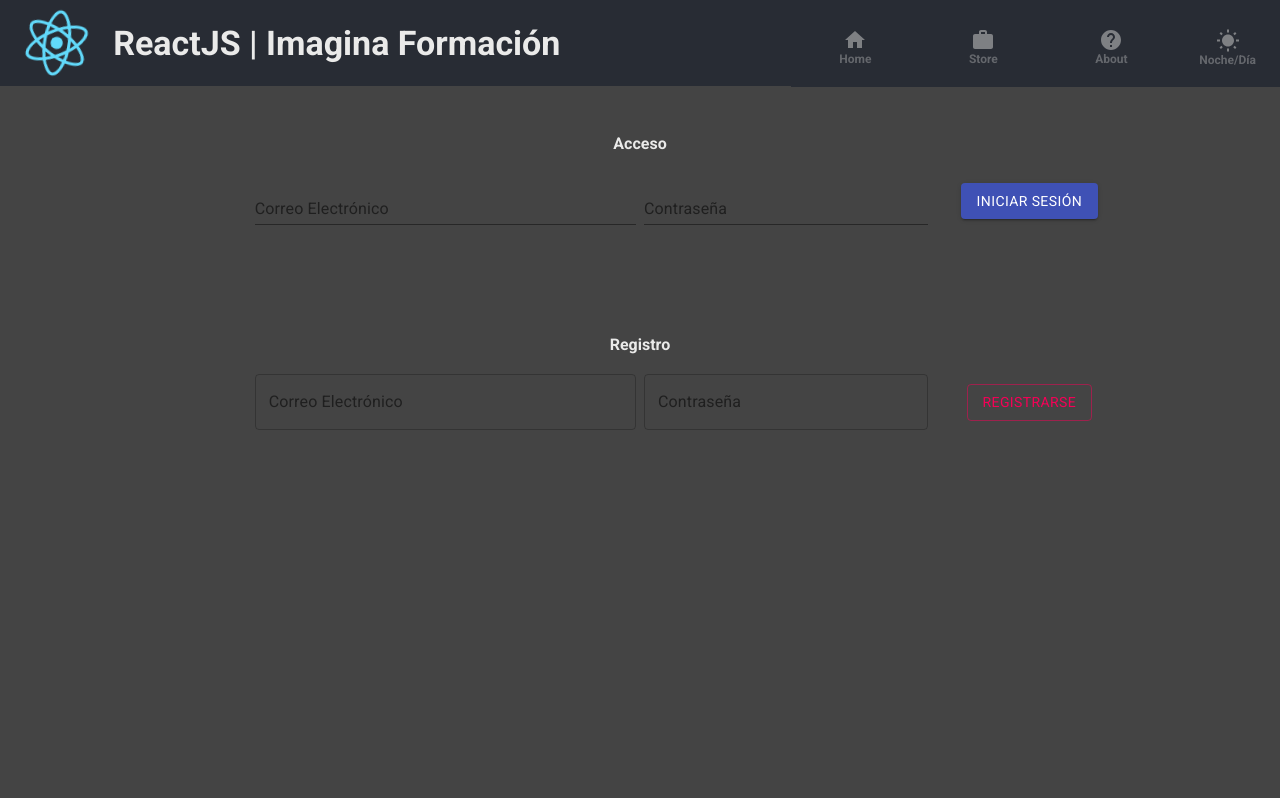
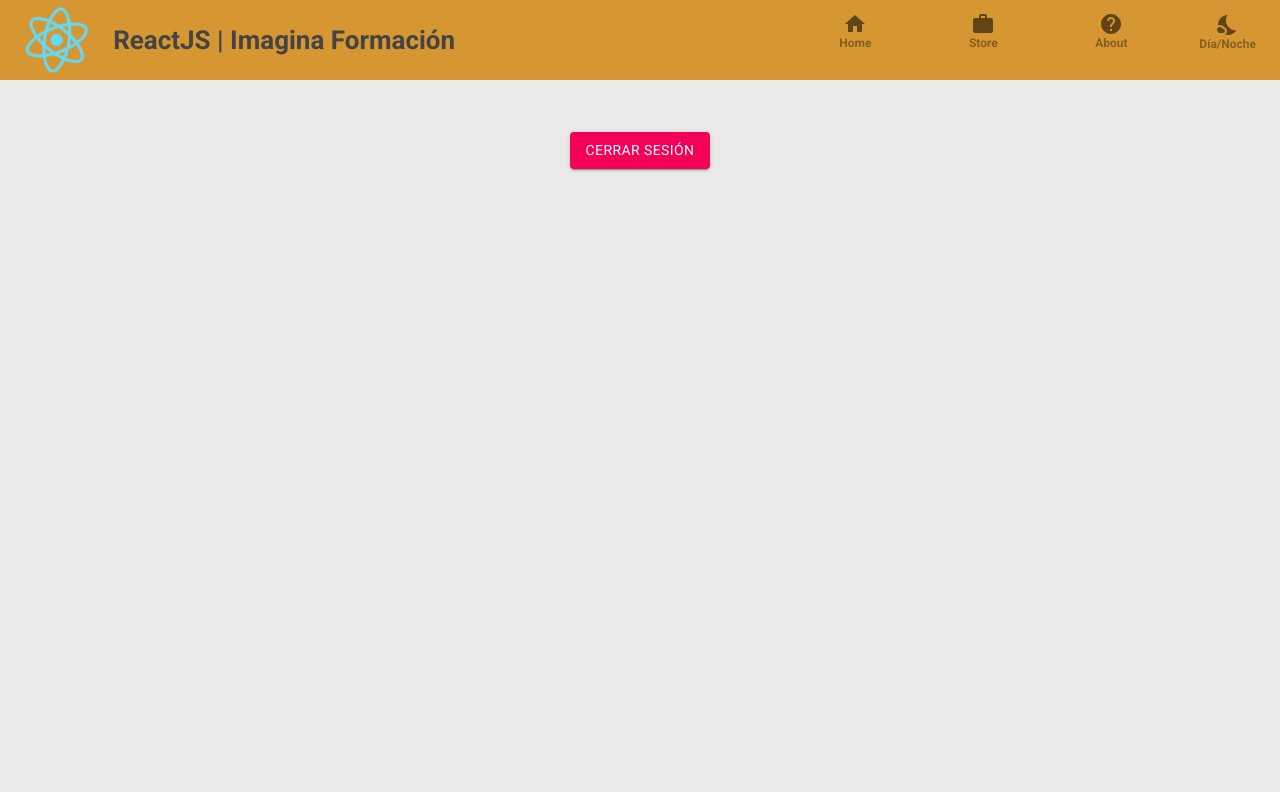
Before and after one commit to ManeFiros/tema-16, a React (Create React App) app: page / in a window 1280 px wide. Built offline with nearby package versions, Linux system fonts and the light colour scheme.

Commit message:
Pruebas tienda publicada

```diff
--- a/src/App.jsx
+++ b/src/App.jsx
@@ -1,6 +1,6 @@
 import logo from './logo.svg';
 import './App.scss';
-import React, {useReducer} from 'react';
+import React, {useReducer, useState} from 'react';
 import {BrowserRouter as Router, Route, Redirect} from 'react-router-dom';
 import Nav from './components/Nav/Nav.component';
 import ProtectedRoute from './components/ProtectedRoute/ProtectedRoute.component';
@@ -13,16 +13,16 @@ import { reducerIsLogged, initialStateIsLogged, LOG_IN, LOG_OUT, DIA, NOCHE, red
 
 function App() {
 
-  const [isLogged, dispatch] = useReducer(reducerIsLogged, initialStateIsLogged);
-  const [isDeDia, dispatchMode] = useReducer(reducerIsDeDia, initialStateIsDeDia);
+  const [isLogged, dispatch] = useState(true);//useReducer(reducerIsLogged, initialStateIsLogged);
+  const [isDeDia, dispatchMode] = useState(true);//useReducer(reducerIsDeDia, initialStateIsDeDia);
 
-  let logOut = () => { dispatch({type: LOG_OUT}); }
+  let logOut = () => { /*dispatch({type: LOG_OUT});*/ }
 
-  let logIn = () => { dispatch({type: LOG_IN}); }
+  let logIn = () => { /*dispatch({type: LOG_IN});*/ }
 
-  let hazDia = () => { dispatchMode({type: DIA}); }
+  let hazDia = () => {/* dispatchMode({type: DIA});*/ }
 
-  let hazNoche = () => { dispatchMode({type: NOCHE}); }
+  let hazNoche = () => { /*dispatchMode({type: NOCHE});*/ }
 
   return (
     <div className="App">
--- a/src/App.scss
+++ b/src/App.scss
@@ -2,6 +2,7 @@
 
 .App {
   text-align: center;
+  min-width: 650px;
 }
 
 .App-logo {
@@ -17,11 +18,12 @@
 
 .App-header {
   min-height: 10vh;
+  max-height: 10vh;
   display: flex;
   flex-direction: row;
   align-items: center;
   justify-content: left;
-  font-size: calc(5px + 1.5vmin);
+  font-size: calc(5px + 1vmin) !important;
 }
 
 .header-dia{
--- a/src/components/Nav/Nav.component.scss
+++ b/src/components/Nav/Nav.component.scss
@@ -3,6 +3,9 @@
 .Nav {
     align-items: center;
     min-height: 10vh;
+    max-height: 10vh;
+    max-width: 60%;
+    background-color: transparent;
     position: absolute;
     top: 0;
     right: 0;
@@ -24,6 +27,7 @@
     font-weight: 700;
     margin: 0px 12px;
     text-decoration: none !important;
+    padding-top: 0 !important;
 }
 
 .Nav-link:hover {
@@ -41,4 +45,5 @@
 
 .navNoche .MuiBottomNavigationAction-root {
     color:rgba(200, 200, 200, 0.54);
+    max-width: 10%;
 }
```
